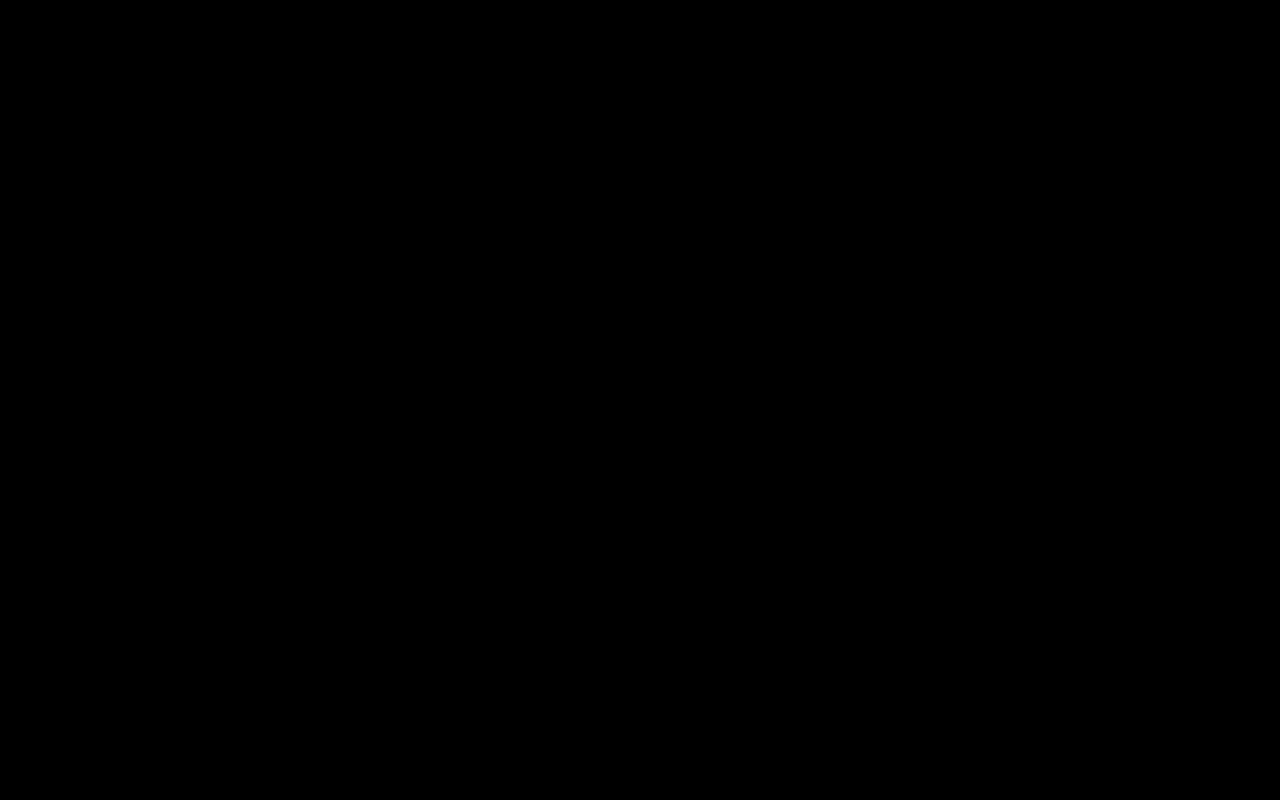
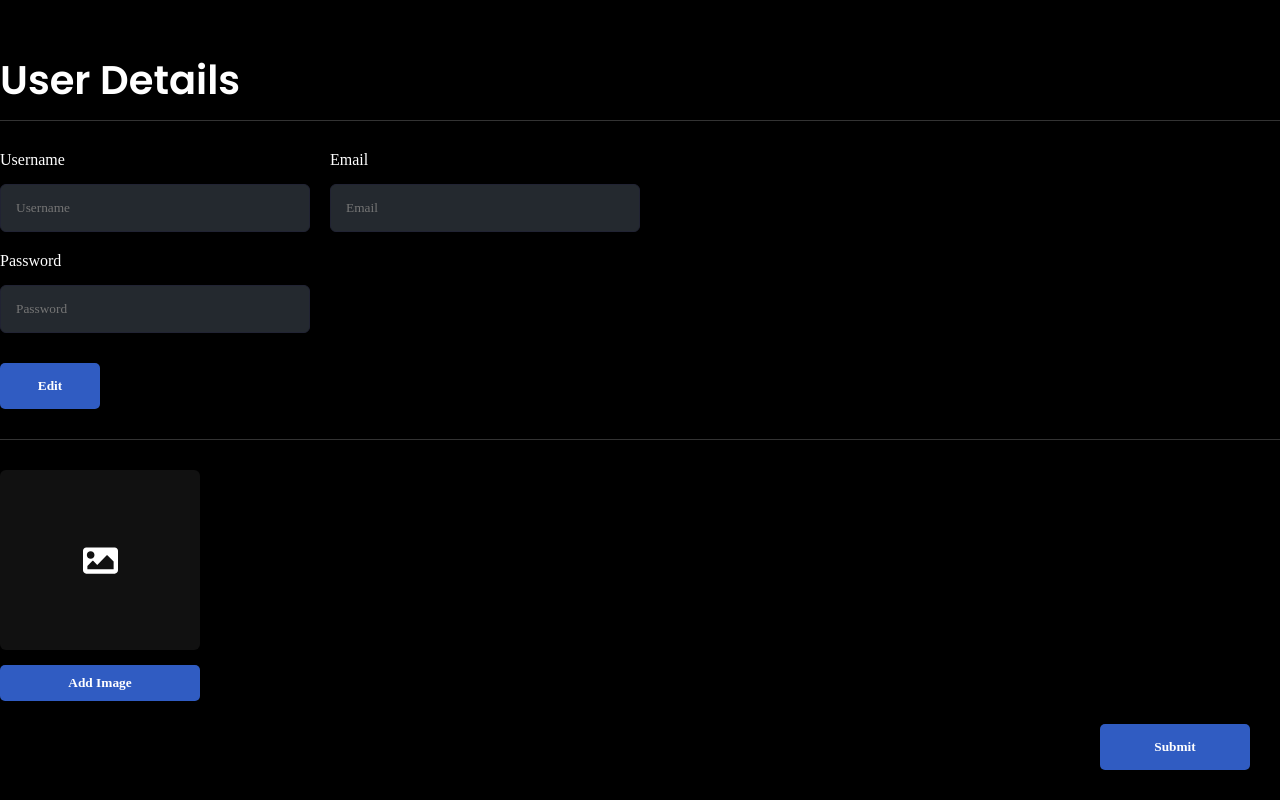
Before and after one commit to aditokmoo/MERN-Blog-App, a React (Vite) app in the folder frontend/: page /details in a window 1280 px wide. Before the commit this address had no page. Built offline with nearby package versions, Linux system fonts and the light colour scheme.

Commit message:
frontend user details ui added

```diff
--- a/frontend/src/App.jsx
+++ b/frontend/src/App.jsx
@@ -3,6 +3,8 @@ import { BrowserRouter as Router, Routes, Route, Navigate } from 'react-router-d
 import { Home } from './pages/Home';
 import { Login } from './pages/auth/Login';
 import { Register } from './pages/auth/Register';
+import { Profile } from './pages/Profile';
+import { UserDetails } from './pages/auth/UserDetails';
 // CSS
 import './App.css'
 
@@ -13,6 +15,8 @@ function App() {
         <Route path='/' element={<Home />} />
         <Route path='/login' element={<Login />} />
         <Route path='/register' element={<Register />} />
+        <Route path='/details' element={<UserDetails />} />
+        <Route path='/profile' element={<Profile />} />
       </Routes>
     </Router>
   )
--- a/frontend/src/hooks/useRegister.jsx
+++ b/frontend/src/hooks/useRegister.jsx
@@ -43,7 +43,7 @@ export const useRegister = () => {
             // Disable loading
             setIsLoading(false)
             // Navigate to home page
-            navigate('/')
+            navigate('/details')
         }
     }
 
--- /dev/null
+++ b/frontend/src/pages/Profile.jsx
@@ -0,0 +1,9 @@
+import { Link } from "react-router-dom"
+
+export const Profile = () => {
+    return (
+        <main>
+            <Link to='/details'>Details</Link>
+        </main>
+    )
+}
--- /dev/null
+++ b/frontend/src/pages/auth/UserDetails.jsx
@@ -0,0 +1,50 @@
+import { useNavigate } from 'react-router';
+// React icons
+import { FaImage } from 'react-icons/fa'
+// CSS
+import './css/auth.css';
+
+export const UserDetails = () => {
+    const navigate = useNavigate();
+
+    const handleClick = () => {
+        navigate('/')
+    }
+
+    return (
+        <div className="details">
+            <div className="container">
+                <h1>User Details</h1>
+                {/* User details */}
+                <div className="user_details">
+                    <form>
+                        <div className="form_container">
+                            <div className="input_container">
+                                <label htmlFor="username">Username</label>
+                                <input type="text" placeholder="Username" id="username" />
+                            </div>
+                            <div className="input_container">
+                            <label htmlFor="email">Email</label>
+                                <input type="email" placeholder="Email" id="email" />
+                            </div>
+                            <div className="input_container">
+                                <label htmlFor="password">Password</label>
+                                <input type="password" placeholder="Password" id="password" />
+                            </div>
+                        </div>
+                            <button>Edit</button>
+                    </form>
+                </div>
+                {/* User image */}
+                <div className="user_image">
+                    <div className="image">
+                        <FaImage  />
+                    </div>
+                    <button>Add Image</button>
+                </div>
+
+            </div>
+                <button id='submit_btn' onClick={handleClick}>Submit</button>
+        </div>
+    )
+}
--- a/frontend/src/pages/auth/css/auth.css
+++ b/frontend/src/pages/auth/css/auth.css
@@ -117,3 +117,113 @@
 .icon {
     font-size: 2.3rem;
 }
+
+/* User Details */
+.details {
+    margin: 50px 0;
+    color: #fff;
+}
+
+.details h1 {
+    font-size: 4rem;
+    font-family: Poppins;
+    padding-bottom: 10px;
+    border-bottom: 1px solid #333;
+}
+
+.details .user_details {
+    margin: 30px 0;
+    border-bottom: 1px solid #333;
+}
+
+.details .user_details .form_container {
+    width: 50%;
+    display: grid;
+    grid-template-columns: repeat(2, 1fr);
+    gap: 20px;
+}
+
+
+.details .user_details .form_container .input_container label {
+    display: block;
+    margin-bottom: 15px;
+}
+
+.details .user_details .form_container .input_container input {
+    width: 100%;
+    padding: 1.5rem;
+    border-radius: 5px;
+    background-color: #24292f;
+    border: 1px solid #212333;
+    color: #fff;
+    border-radius: 6px;
+}
+
+.details .user_details button {
+    padding: 1.5rem;
+    width: 100px;
+    font-weight: 900;
+    border-radius: 5px;
+    margin: 30px 0;
+    cursor: pointer;
+    border: none;
+    background-color: #305cc2;
+    color: #fff;
+    transition: .3s;
+}
+
+.details .user_details button:hover {
+    opacity: .7;
+}
+
+/* User image */
+.user_image {
+    width: 200px;
+}
+
+.user_image .image {
+    width: 100%;
+    border-radius: 6px;
+    height: 180px;
+    background-color: #111;
+    display: flex;
+    align-items: center;
+    justify-content: center;
+    font-size: 3.5rem;
+}
+
+.user_image button {
+    padding: 1rem;
+    width: 100%;
+    margin-top: 15px;
+    font-weight: 900;
+    border-radius: 5px;
+    cursor: pointer;
+    border: none;
+    background-color: #305cc2;
+    color: #fff;
+    transition: .3s;
+}
+
+.user_image button:hover {
+    opacity: .7;
+}
+
+#submit_btn {
+    padding: 1.5rem;
+    width: 150px;
+    position: absolute;
+    bottom: 30px;
+    right: 30px;
+    font-weight: 900;
+    border-radius: 5px;
+    cursor: pointer;
+    border: none;
+    background-color: #305cc2;
+    color: #fff;
+    transition: .3s;
+}
+
+#submit_btn:hover {
+    opacity: .7;
+}
```
